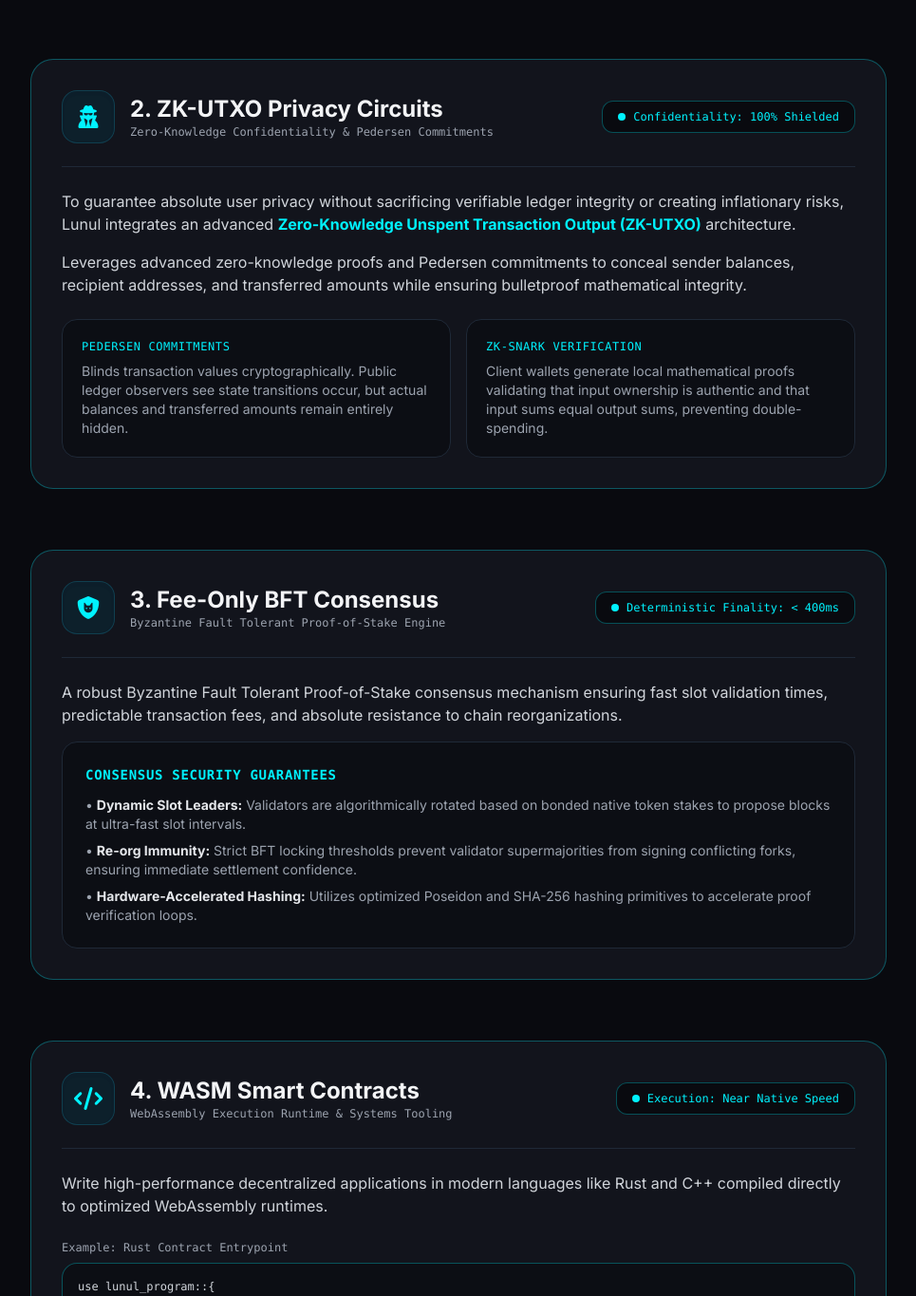
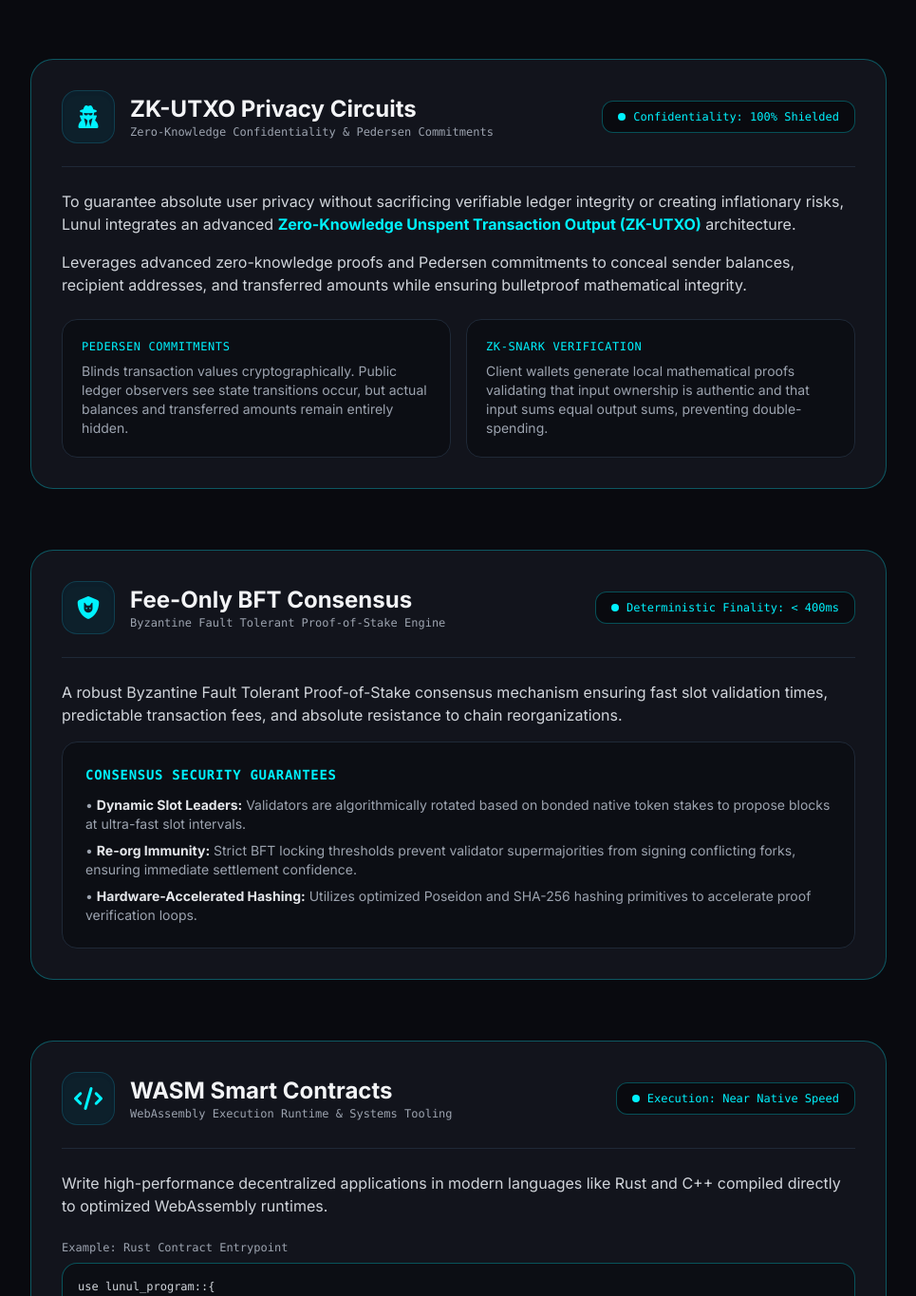
Before and after one commit to lunul-dev/documentation, a website: page index.html in a window 1280 px wide. Shown: the part 1698-3063 px from the top of the page at 95% size, without its empty margins (314-1279 px from the left). Drawn offline with nearby package versions, Linux system fonts and the light colour scheme.

Commit message:
Remove numbering from technology headings

```diff
--- a/index.html
+++ b/index.html
@@ -207,7 +207,7 @@
                         <i class="fa-solid fa-microchip"></i>
                     </div>
                     <div>
-                        <h3 class="text-2xl font-bold text-gray-100">1. Sealevel Parallel Engine</h3>
+                        <h3 class="text-2xl font-bold text-gray-100">Sealevel Parallel Engine</h3>
                         <p class="text-xs font-mono text-gray-400">Multi-Threaded Concurrent Execution Runtime</p>
                     </div>
                 </div>
@@ -244,7 +244,7 @@
                         <i class="fa-solid fa-user-secret"></i>
                     </div>
                     <div>
-                        <h3 class="text-2xl font-bold text-gray-100">2. ZK-UTXO Privacy Circuits</h3>
+                        <h3 class="text-2xl font-bold text-gray-100">ZK-UTXO Privacy Circuits</h3>
                         <p class="text-xs font-mono text-gray-400">Zero-Knowledge Confidentiality & Pedersen Commitments</p>
                     </div>
                 </div>
@@ -283,7 +283,7 @@
                         <i class="fa-solid fa-shield-cat"></i>
                     </div>
                     <div>
-                        <h3 class="text-2xl font-bold text-gray-100">3. Fee-Only BFT Consensus</h3>
+                        <h3 class="text-2xl font-bold text-gray-100">Fee-Only BFT Consensus</h3>
                         <p class="text-xs font-mono text-gray-400">Byzantine Fault Tolerant Proof-of-Stake Engine</p>
                     </div>
                 </div>
@@ -316,7 +316,7 @@
                         <i class="fa-solid fa-code"></i>
                     </div>
                     <div>
-                        <h3 class="text-2xl font-bold text-gray-100">4. WASM Smart Contracts</h3>
+                        <h3 class="text-2xl font-bold text-gray-100">WASM Smart Contracts</h3>
                         <p class="text-xs font-mono text-gray-400">WebAssembly Execution Runtime & Systems Tooling</p>
                     </div>
                 </div>
```
